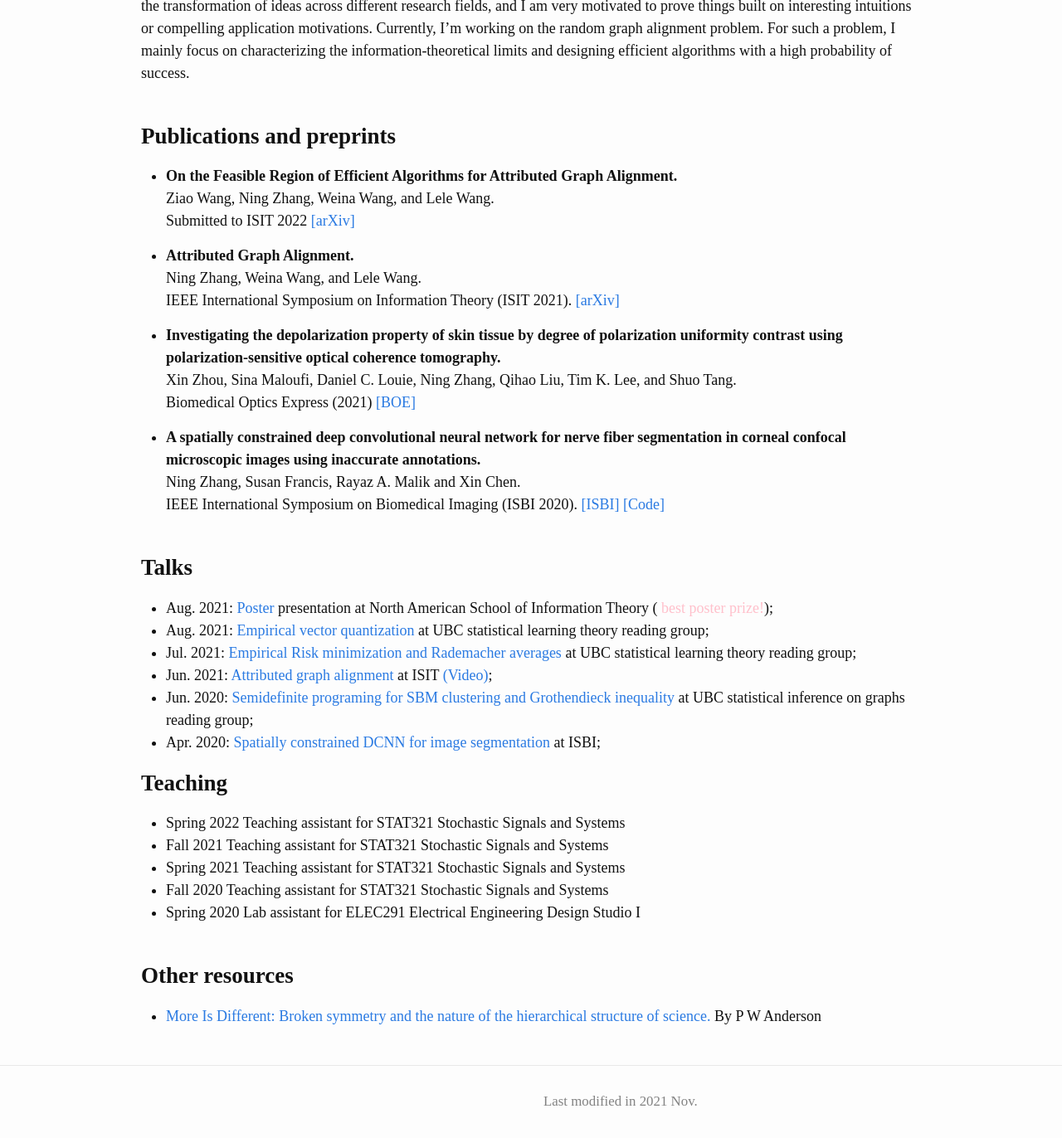
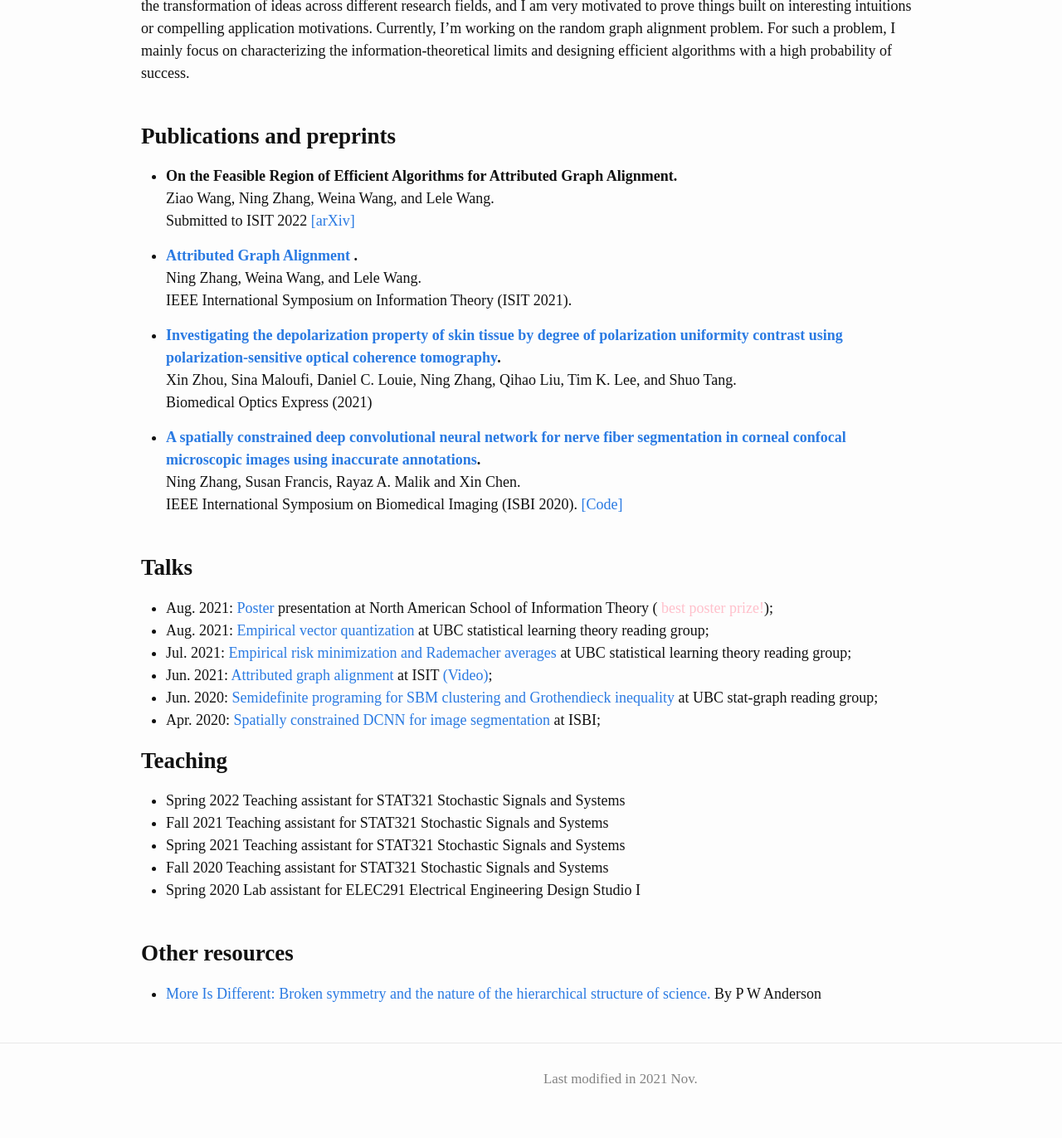
Before and after one commit to NingZhang-Git/NZ_website, a Jekyll site: the page built from index.md, in a window 1280 px wide and 1400 px high, scrolled down 659 px. Shown: the top 1372 px of the window at 83% size. Built offline with Jekyll 4.4.1, drawn with Linux system fonts in a browser that asks for light colours.

Commit message:
Update index.md

```diff
--- a/index.md
+++ b/index.md
@@ -29,20 +29,20 @@ Attributed Graph Alignment.**\
 Ziao Wang, Ning Zhang, Weina Wang, and Lele Wang.\
 Submitted to ISIT 2022 [[arXiv]](https://arxiv.org/pdf/2201.10106.pdf)
 
-- **Attributed Graph Alignment.**\
+- **[Attributed Graph Alignment](https://arxiv.org/pdf/2102.00665.pdf) .**\
 Ning Zhang, Weina Wang, and Lele Wang.\
 IEEE International Symposium on Information Theory (ISIT 2021).
-[[arXiv]](https://arxiv.org/pdf/2102.00665.pdf)
+<!-- [[arXiv]] -->
 <!-- <span style="color:blue"> *Our poster won the best poster prize in NASIT 2021.*</span> -->
 
-- **Investigating the depolarization property of skin tissue by degree of polarization uniformity contrast using polarization-sensitive optical coherence tomography.**\
+- **[Investigating the depolarization property of skin tissue by degree of polarization uniformity contrast using polarization-sensitive optical coherence tomography](https://opg.optica.org/boe/fulltext.cfm?uri=boe-12-8-5073&id=453470).**\
 Xin Zhou, Sina Maloufi, Daniel C. Louie, Ning Zhang, Qihao Liu, Tim K. Lee, and Shuo Tang.\
-Biomedical Optics Express (2021) [[BOE]](https://opg.optica.org/boe/fulltext.cfm?uri=boe-12-8-5073&id=453470)
+Biomedical Optics Express (2021)
+<!-- [[BOE]](https://opg.optica.org/boe/fulltext.cfm?uri=boe-12-8-5073&id=453470) -->
 
-- **A spatially constrained deep convolutional neural network for nerve fiber segmentation in corneal confocal microscopic images using inaccurate annotations.**\
+- **[A spatially constrained deep convolutional neural network for nerve fiber segmentation in corneal confocal microscopic images using inaccurate annotations](https://ieeexplore.ieee.org/stamp/stamp.jsp?arnumber=9098662).**\
 Ning Zhang, Susan Francis, Rayaz A. Malik and Xin Chen.\
 IEEE International Symposium on Biomedical Imaging (ISBI 2020).
-[[ISBI]](https://ieeexplore.ieee.org/stamp/stamp.jsp?arnumber=9098662)
 [[Code]](https://github.com/XinChenNottingham/SpatiallyConstrainedDCNN)
 <!-- [[Video]](assets/publication/ISBI2020.mp4) -->
 <br/>
@@ -51,9 +51,9 @@ IEEE International Symposium on Biomedical Imaging (ISBI 2020).
 ## **Talks**
 - Aug. 2021: [Poster](assets/publication/NASIT2021.pdf) presentation at North American School of Information Theory (<span style="color:pink"> best poster prize!</span>);
 - Aug. 2021: [Empirical vector quantization](assets/SLT-chap10.pdf) at UBC statistical learning theory reading group;
-- Jul. 2021: [Empirical Risk minimization and Rademacher averages](assets/SLT-chap6.pdf) at UBC statistical learning theory reading group;
+- Jul. 2021: [Empirical risk minimization and Rademacher averages](assets/SLT-chap6.pdf) at UBC statistical learning theory reading group;
 - Jun. 2021: [Attributed graph alignment](assets/publication/ISIT2021.pdf) at ISIT [(Video)](assets/publication/ISIT2021.mp4);
-- Jun. 2020: [Semidefinite programing for SBM clustering and Grothendieck inequality](assets/2020MDS.pdf) at UBC statistical inference on graphs reading group;
+- Jun. 2020: [Semidefinite programing for SBM clustering and Grothendieck inequality](assets/2020MDS.pdf) at UBC stat-graph reading group;
 - Apr. 2020: [Spatially constrained DCNN for image segmentation](assets/publication/ISBI2020.pdf) at ISBI;
 
 ## **Teaching**
```
